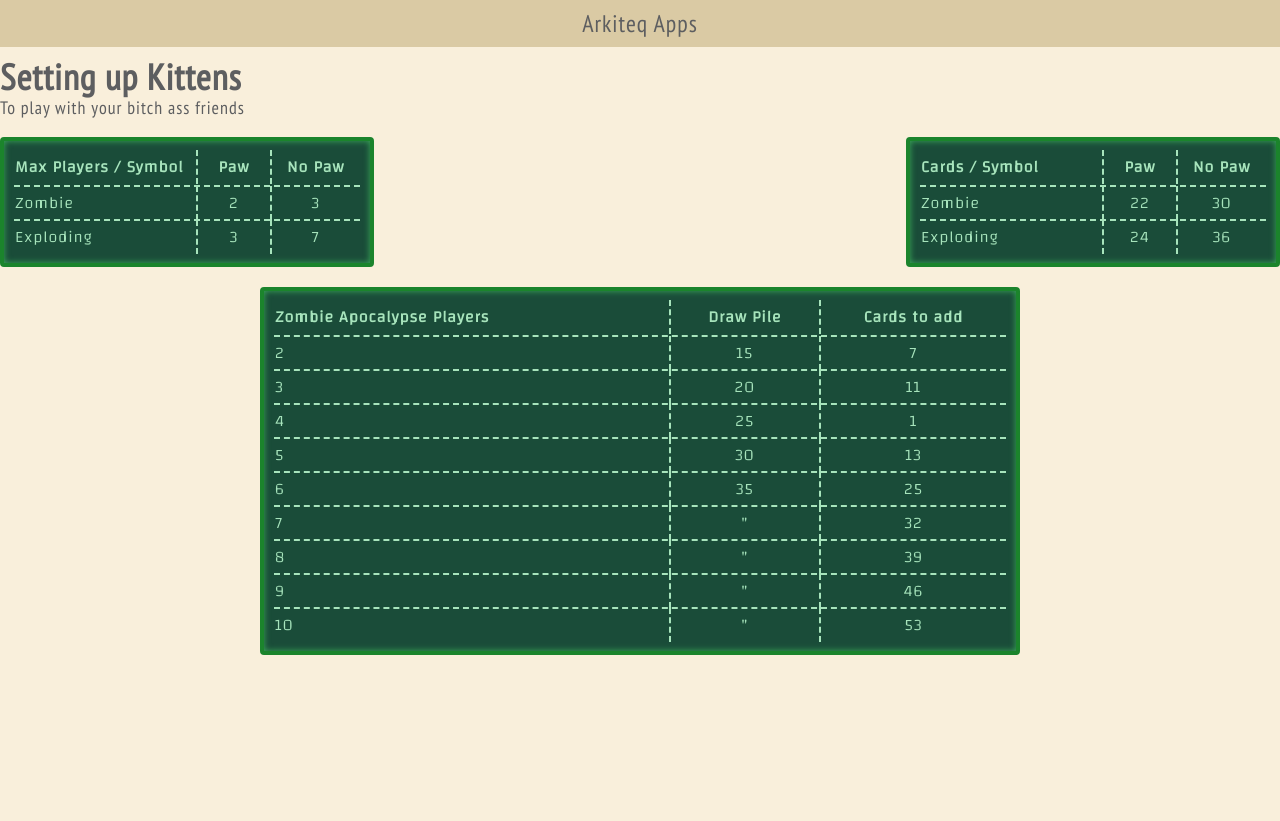
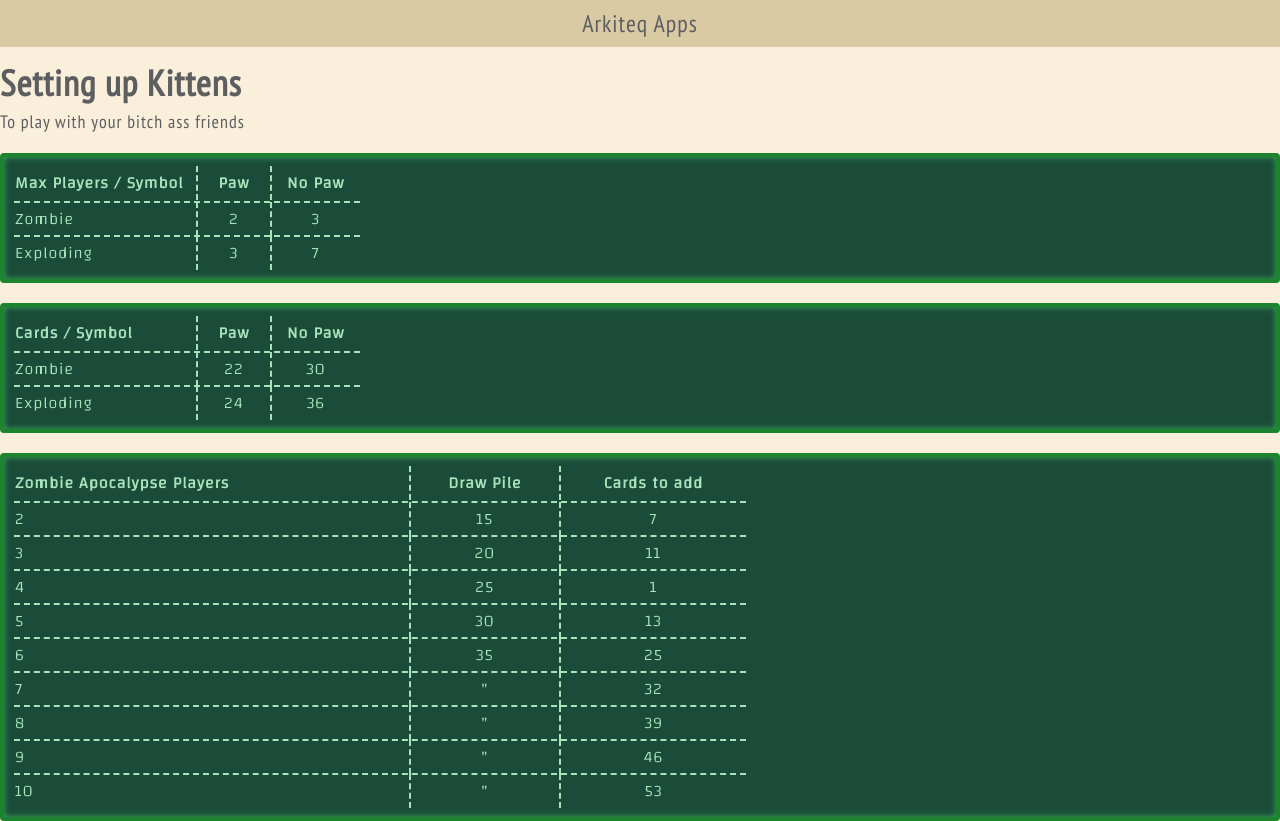
Before and after one commit to ASPinho/ASPinho.github.io, a React (Create React App) app in the folder arkiteq-home/: page /EK in a window 1280 px wide. Before the commit the page ends 800 px from the top, so only its background shows below. Built offline with nearby package versions, Linux system fonts and the light colour scheme.

Commit message:
starting proper typing refactoring

```diff
--- a/arkiteq-home/public/index.html
+++ b/arkiteq-home/public/index.html
@@ -15,16 +15,33 @@
       user's mobile device or desktop. See https://developers.google.com/web/fundamentals/web-app-manifest/
     -->
     <link rel="manifest" href="%PUBLIC_URL%/manifest.json" />
-    <!--
-      Notice the use of %PUBLIC_URL% in the tags above.
-      It will be replaced with the URL of the `public` folder during the build.
-      Only files inside the `public` folder can be referenced from the HTML.
+    <title>Arkiteq Home</title>
 
-      Unlike "/favicon.ico" or "favicon.ico", "%PUBLIC_URL%/favicon.ico" will
-      work correctly both with client-side routing and a non-root public URL.
-      Learn how to configure a non-root public URL by running `npm run build`.
-    -->
-    <title>Arkiteq Home</title>
+    <!-- Start Single Page Apps for GitHub Pages -->
+    <script type="text/javascript">
+      // Single Page Apps for GitHub Pages
+      // MIT License
+      // https://github.com/rafgraph/spa-github-pages
+      // This script checks to see if a redirect is present in the query string,
+      // converts it back into the correct url and adds it to the
+      // browser's history using window.history.replaceState(...),
+      // which won't cause the browser to attempt to load the new url.
+      // When the single page app is loaded further down in this file,
+      // the correct url will be waiting in the browser's history for
+      // the single page app to route accordingly.
+      (function(l) {
+        if (l.search[1] === '/' ) {
+          var decoded = l.search.slice(1).split('&').map(function(s) {
+            return s.replace(/~and~/g, '&')
+          }).join('?');
+          window.history.replaceState(null, null,
+                  l.pathname.slice(0, -1) + decoded + l.hash
+          );
+        }
+      }(window.location))
+    </script>
+    <!-- End Single Page Apps for GitHub Pages -->
+
   </head>
   <body>
     <div id="root"></div>
--- a/arkiteq-home/src/App.tsx
+++ b/arkiteq-home/src/App.tsx
@@ -1,42 +1,17 @@
 import React from 'react';
-import RetroConsole from "./components/retro-console";
-import {getPlayersPerSymbol, getCardsPerSymbol, getZombieApocalypseCards} from "./scripts/kitten-tables";
-import Table from "./components/simple-table";
-import BaseLayout from "./components/base-layout";
 import PageHeader from "./components/header";
+import PageContent from "./components/page-content";
 
 
 export default App;
 
 function App() {
 
-
   return (
-      <BaseLayout>
+      <>
         <PageHeader />
-        <div id="content">
-          <div className="content-title">
-            <p>Setting up Kittens</p>
-          </div>
-          <div className="content-subtitle ph">
-            <p>To play with your bitch ass friends</p>
-          </div>
-          <div className="content-container">
-            <div className="horizontal-align justify-content-space-between margin-bottom-l">
-              <RetroConsole>
-                <Table data={getPlayersPerSymbol()}/>
-              </RetroConsole>
-              <RetroConsole>
-                <Table data={getCardsPerSymbol()}/>
-              </RetroConsole>
-            </div>
-            <div className="horizontal-align margin-bottom-l">
-              <RetroConsole>
-                <Table data={getZombieApocalypseCards()}/>
-              </RetroConsole>
-            </div>
-          </div>
-        </div>
-      </BaseLayout>
+        <PageContent title={"HomePage"} subtitle={"Work In Progress"}>
+        </PageContent>
+      </>
   );
 }
--- a/arkiteq-home/src/components/base-layout.tsx
+++ /dev/null
@@ -1,15 +0,0 @@
-import React from 'react';
-
-type Children = {
-    children: React.ReactNode;
-}
-
-const BaseLayout = ({children}: Children) => {
-    return (
-        <div id="main-content">
-            {children}
-        </div>
-    )
-}
-
-export default BaseLayout
--- a/arkiteq-home/src/components/page-content.tsx
+++ b/arkiteq-home/src/components/page-content.tsx
@@ -3,7 +3,7 @@
 export interface PageContentProps {
     title: string;
     subtitle?: string;
-    children: React.ReactNode
+    children?: React.ReactNode
 }
 
 const PageContent: React.FC<PageContentProps> = ({title, subtitle, children}) => {
--- a/arkiteq-home/src/components/retro-console.tsx
+++ b/arkiteq-home/src/components/retro-console.tsx
@@ -1,13 +1,21 @@
 import React from 'react';
 
-type Children = {
-    children: React.ReactNode;
+type RetroConsoleProps = {
+    children?: React.ReactNode;
+    extraClasses?: string;
 }
 
-const RetroConsole = ({children}: Children) => {
+const RetroConsole = (retroConsoleProps : RetroConsoleProps) => {
+
+    let fullClasses = "retro-console"
+
+    if(retroConsoleProps.extraClasses !== undefined) {
+        fullClasses = fullClasses + " " + retroConsoleProps.extraClasses
+    }
+
     return (
-        <div className="retro-console">
-            {children}
+        <div className={fullClasses}>
+            {retroConsoleProps.children}
         </div>
     )
 }
--- a/arkiteq-home/src/routes/exploding-kittens.tsx
+++ b/arkiteq-home/src/routes/exploding-kittens.tsx
@@ -10,19 +10,15 @@
         <>
         <PageHeader />
         <PageContent title="Setting up Kittens" subtitle="To play with your bitch ass friends">
-            <div className="horizontal-align justify-content-space-between margin-bottom-l">
-                <RetroConsole>
+            <RetroConsole extraClasses={"margin-bottom-l"}>
                 <Table data={getPlayersPerSymbol()}/>
             </RetroConsole>
-                <RetroConsole>
+            <RetroConsole extraClasses={"margin-bottom-l"}>
                 <Table data={getCardsPerSymbol()}/>
             </RetroConsole>
-            </div>
-            <div className="horizontal-align margin-bottom-l">
             <RetroConsole>
                 <Table data={getZombieApocalypseCards()}/>
             </RetroConsole>
-            </div>
         </PageContent>
         </>
     );
```
Also changed, not shown: arkiteq-home/public/404.html (added, +40 -0 lines), arkiteq-home/src/index.tsx (+6 -6 lines), arkiteq-home/public/robots.txt, arkiteq-home/public/sitemap.txt (added). Lines whose indentation alone changed are shown as unchanged.
